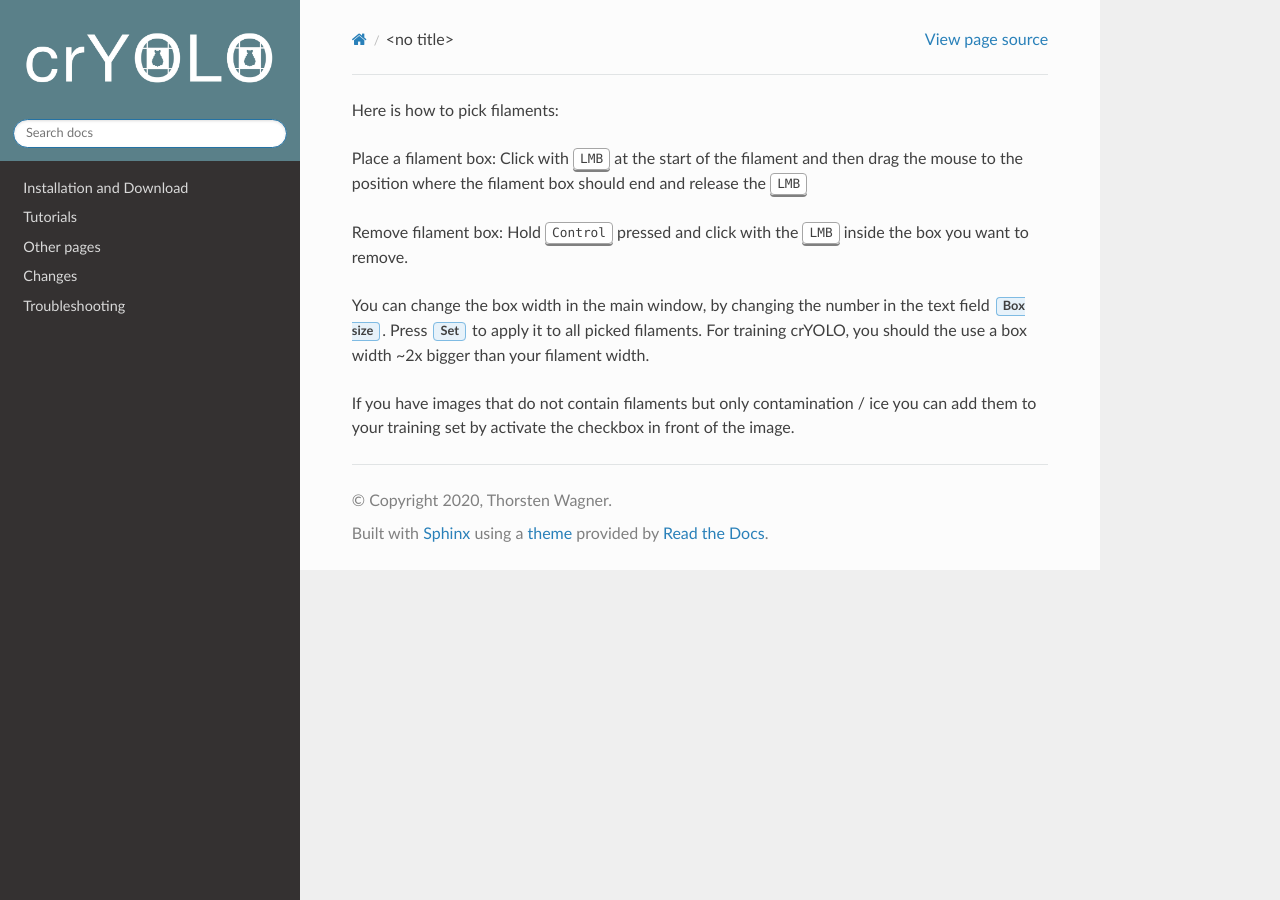
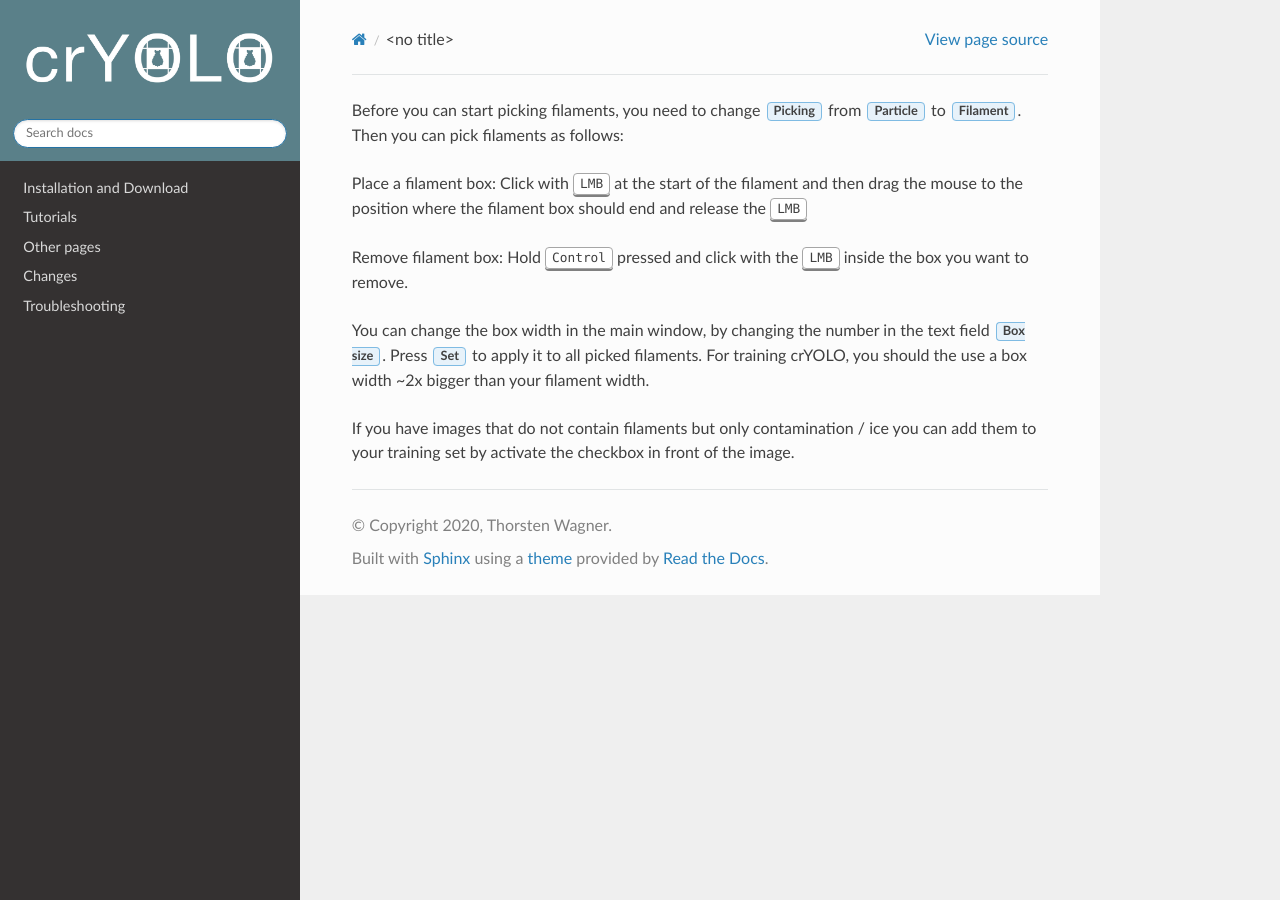
Before and after one commit to MPI-Dortmund/cryolo, a Sphinx documentation site: the page built from source/tutorials/text_modules/data_prep_filter_pick_filament.rst, in a window 1280 px wide. Built offline with Sphinx 7.4.7 and the Read the Docs theme 2.0.0, drawn with Linux system fonts in a browser that asks for light colours.

Commit message:
add missing information in filament tutorial

```diff
--- a/source/tutorials/data_preparation_filament.rst
+++ b/source/tutorials/data_preparation_filament.rst
@@ -4,7 +4,7 @@
     :width: 300
     :align: left
 
-Now press :guilabel:`File` -> :guilabel:`Open` -> :guilabel:`SPA` -> :guilabel:`Micrograph folder` and the select the :file:`images` directory. The first image should pop up. You can navigate in the directory tree through the images. Before you can start picking filaments, you need to change :guilabel:`Picking` from :guilabel:`Particle` to :guilabel:`Filament`.
+Now press :guilabel:`File` -> :guilabel:`Open` -> :guilabel:`SPA` -> :guilabel:`Micrograph folder` and the select the :file:`images` directory. The first image should pop up. You can navigate in the directory tree through the images.
 
 .. include:: text_modules/data_prep_filter.rst
 
--- a/source/tutorials/text_modules/data_prep_filter_pick_filament.rst
+++ b/source/tutorials/text_modules/data_prep_filter_pick_filament.rst
@@ -1,4 +1,4 @@
-Here is how to pick filaments:
+Before you can start picking filaments, you need to change :guilabel:`Picking` from :guilabel:`Particle` to :guilabel:`Filament`. Then you can pick filaments as follows:
 
 * Place a filament box: Click with :kbd:`LMB` at the start of the filament and then drag the mouse to the position where the filament box should end and release the :kbd:`LMB`
 * Remove filament box: Hold :kbd:`Control` pressed and click with the :kbd:`LMB` inside the box you want to remove.
```
